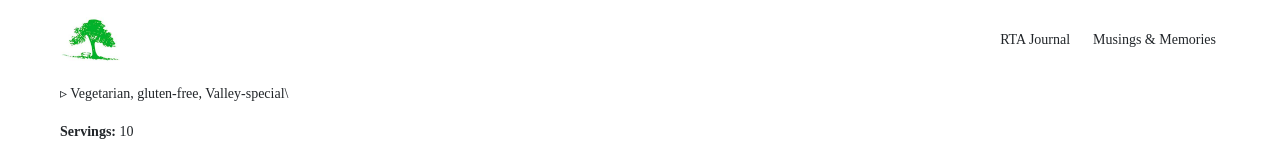
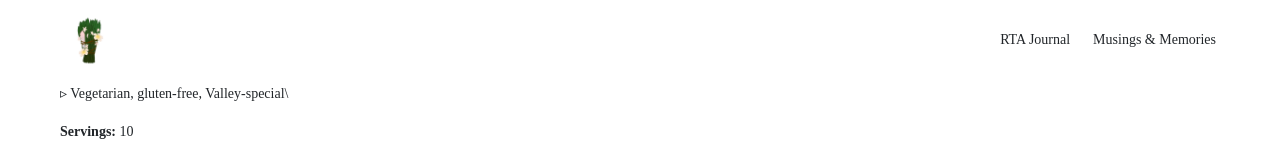
Before and after one commit to sameersegal/vsb21, a Gatsby site: page /2020-07-12-valley-mysore-pak-recipe/ in a window 1280 px wide. Shown: the top 153 px of the page. Built offline with nearby package versions, Linux system fonts and the light colour scheme; Gatsby itself is replaced by a stand-in of ours.

Commit message:
Changed the logo and favicon

```diff
--- a/src/components/header.js
+++ b/src/components/header.js
@@ -227,7 +227,7 @@ export default function Header({ location, links }) {
           <StaticQuery
             query={graphql`
               query {
-                file(absolutePath: { regex: "/logo.jpg/" }) {
+                file(absolutePath: { regex: "/logo-wo-bg.jpg/" }) {
                   childImageSharp {
                     fluid(maxWidth: 80) {
                       ...GatsbyImageSharpFluid_noBase64
```
Also changed, not shown: content/assets/android-chrome-192x192.png (added), content/assets/android-chrome-512x512.png (added), content/assets/apple-touch-icon.png (added), content/assets/favicon-16x16.png (added), content/assets/favicon-32x32.png (added), content/assets/logo-w-bg.jpg (added), content/assets/logo-wo-bg.jpg (added), content/assets/site.webmanifest (added), content/assets/vsb-icon.jpg (added), static/favicon.ico.
